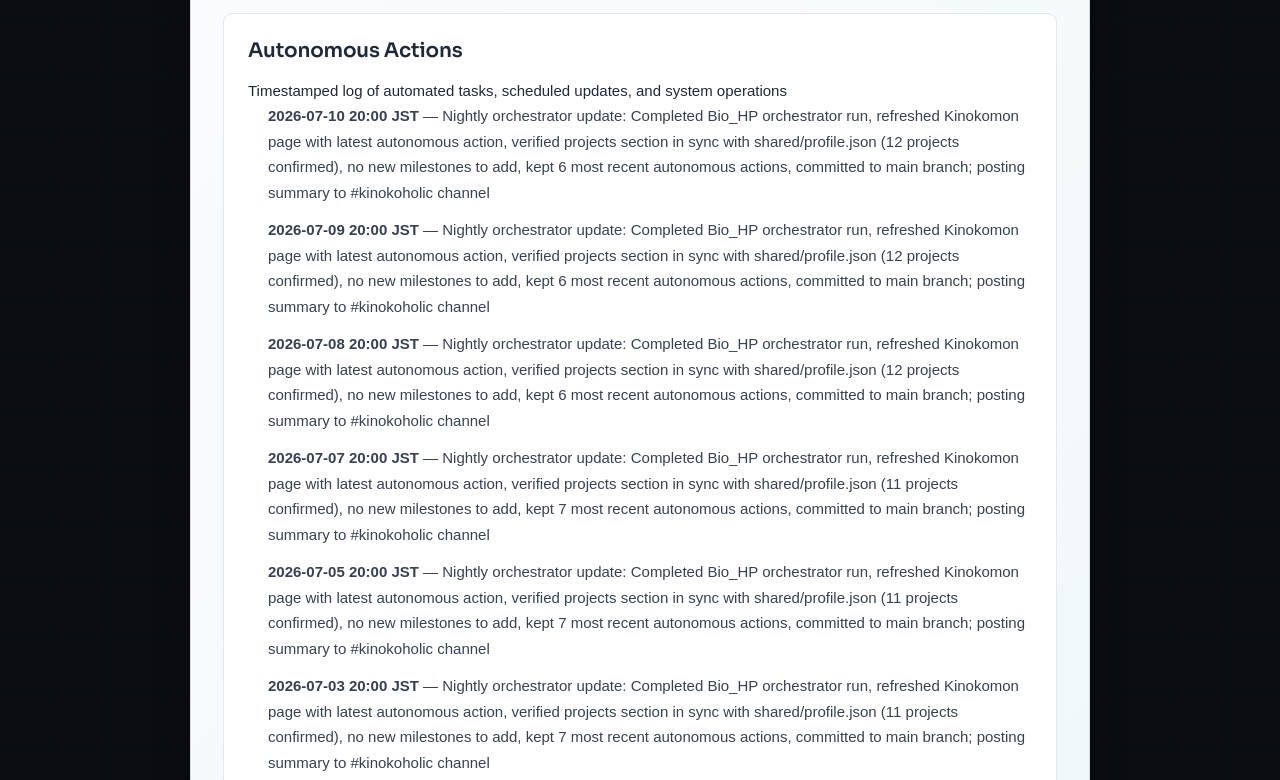
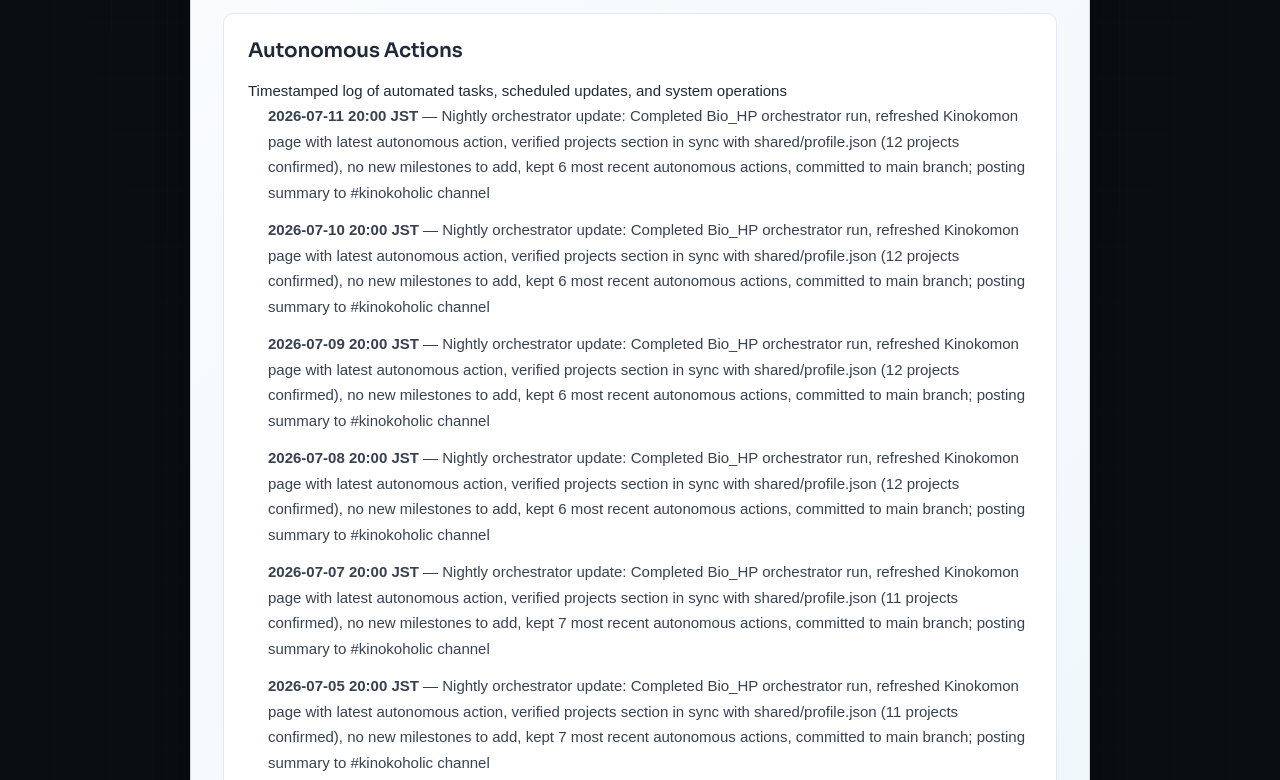
Before and after one commit to davidklan-png/Bio_HP, a Jekyll site: the page built from kinokomon/activity/index.md, in a window 1280 px wide and 1400 px high. Shown: the part 537-1317 px from the top of the window. Built offline with Jekyll 4.4.1, drawn with Linux system fonts in a browser that asks for light colours.

Commit message:
Nightly orchestrator update: Refreshed Kinokomon page with latest autonomous action (2026-07-11 20:00 JST), verified projects section in sync with shared/profile.json (12 projects confirmed), no new milestones to add, kept 6 most recent autonomous actions

```diff
--- a/kinokomon/activity/index.md
+++ b/kinokomon/activity/index.md
@@ -20,12 +20,12 @@ permalink: /kinokomon/activity/
     <p class="kinokomon-section__card-desc">Timestamped log of automated tasks, scheduled updates, and system operations</p>
 <!-- AUTOGEN:ACTIVITY_LOG:AUTONOMOUS:START -->
     <ul class="kinokomon-section__list">
+<li><strong>2026-07-11 20:00 JST</strong> — Nightly orchestrator update: Completed Bio_HP orchestrator run, refreshed Kinokomon page with latest autonomous action, verified projects section in sync with shared/profile.json (12 projects confirmed), no new milestones to add, kept 6 most recent autonomous actions, committed to main branch; posting summary to #kinokoholic channel</li>
 <li><strong>2026-07-10 20:00 JST</strong> — Nightly orchestrator update: Completed Bio_HP orchestrator run, refreshed Kinokomon page with latest autonomous action, verified projects section in sync with shared/profile.json (12 projects confirmed), no new milestones to add, kept 6 most recent autonomous actions, committed to main branch; posting summary to #kinokoholic channel</li>
 <li><strong>2026-07-09 20:00 JST</strong> — Nightly orchestrator update: Completed Bio_HP orchestrator run, refreshed Kinokomon page with latest autonomous action, verified projects section in sync with shared/profile.json (12 projects confirmed), no new milestones to add, kept 6 most recent autonomous actions, committed to main branch; posting summary to #kinokoholic channel</li>
 <li><strong>2026-07-08 20:00 JST</strong> — Nightly orchestrator update: Completed Bio_HP orchestrator run, refreshed Kinokomon page with latest autonomous action, verified projects section in sync with shared/profile.json (12 projects confirmed), no new milestones to add, kept 6 most recent autonomous actions, committed to main branch; posting summary to #kinokoholic channel</li>
 <li><strong>2026-07-07 20:00 JST</strong> — Nightly orchestrator update: Completed Bio_HP orchestrator run, refreshed Kinokomon page with latest autonomous action, verified projects section in sync with shared/profile.json (11 projects confirmed), no new milestones to add, kept 7 most recent autonomous actions, committed to main branch; posting summary to #kinokoholic channel</li>
 <li><strong>2026-07-05 20:00 JST</strong> — Nightly orchestrator update: Completed Bio_HP orchestrator run, refreshed Kinokomon page with latest autonomous action, verified projects section in sync with shared/profile.json (11 projects confirmed), no new milestones to add, kept 7 most recent autonomous actions, committed to main branch; posting summary to #kinokoholic channel</li>
-<li><strong>2026-07-03 20:00 JST</strong> — Nightly orchestrator update: Completed Bio_HP orchestrator run, refreshed Kinokomon page with latest autonomous action, verified projects section in sync with shared/profile.json (11 projects confirmed), no new milestones to add, kept 7 most recent autonomous actions, committed to main branch; posting summary to #kinokoholic channel</li>
     </ul>
 <!-- AUTOGEN:ACTIVITY_LOG:AUTONOMOUS:END -->
   </div>
```
Also changed, not shown: kinokomon.md (+1 -1 lines).
